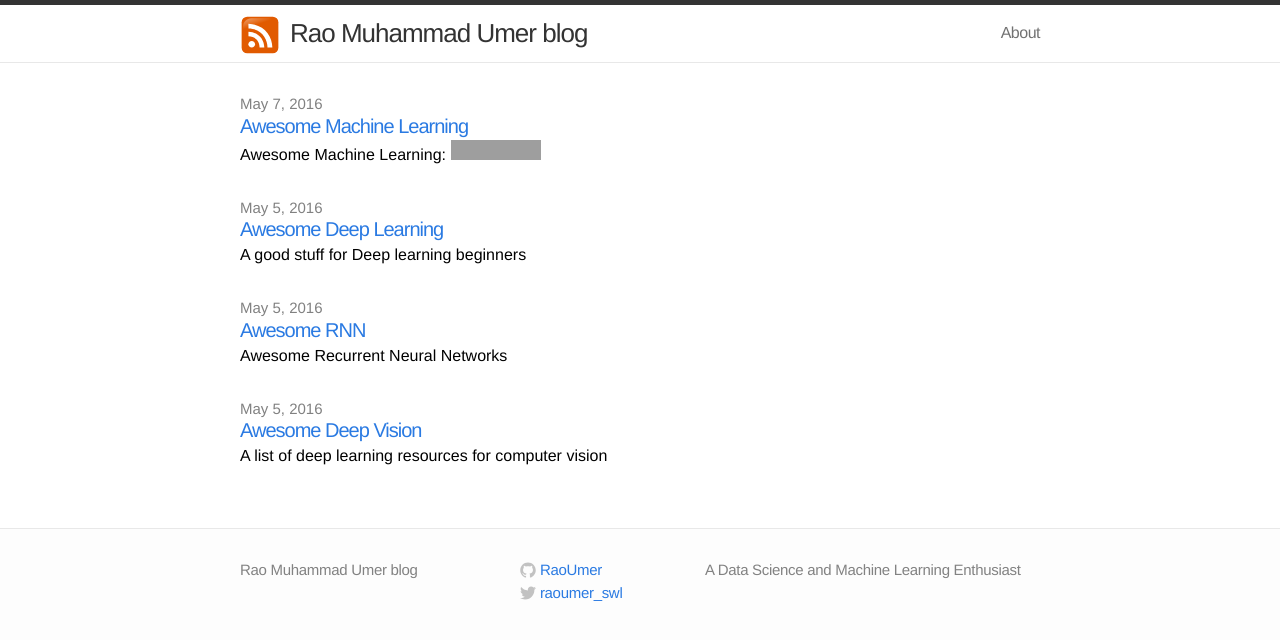
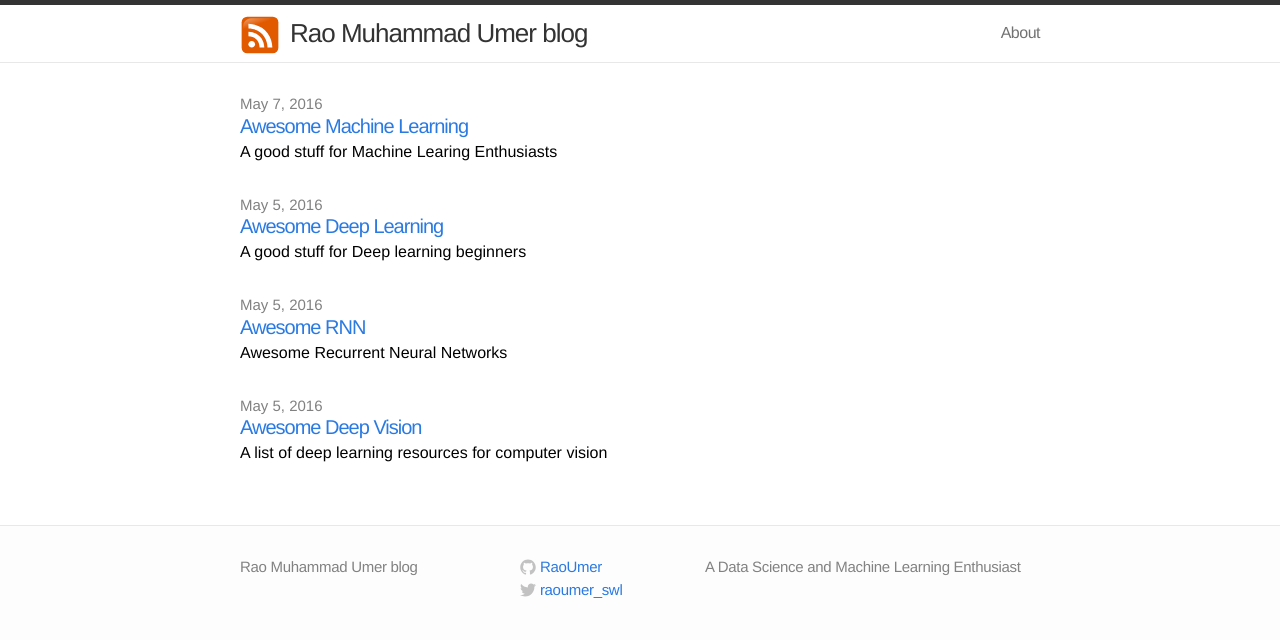
Before and after one commit to RaoUmer/raoumer.github.io, a Jekyll site: the page built from indexblog.html, in a window 1280 px wide. Shown: the top 640 px of the page. Built offline with Jekyll 4.4.1, drawn with Linux system fonts in a browser that asks for light colours; grey boxes are pictures that could not be loaded.

Commit message:
Update 2016-05-07-awesome-machine-learning.md

```diff
--- a/_posts/2016-05-07-awesome-machine-learning.md
+++ b/_posts/2016-05-07-awesome-machine-learning.md
@@ -1,3 +1,11 @@
+---
+layout: post
+comments: true
+title:  "Awesome Machine Learning"
+excerpt: "A good stuff for Machine Learing Enthusiasts"
+date:   2016-05-07 10:00:00
+---
+
 ### Awesome Machine Learning: [![Awesome](https://cdn.rawgit.com/sindresorhus/awesome/d7305f38d29fed78fa85652e3a63e154dd8e8829/media/badge.svg)](https://github.com/josephmisiti/awesome-machine-learning)
 
 A curated list of awesome machine learning frameworks, libraries and software (by language). Inspired by awesome-php.
```
